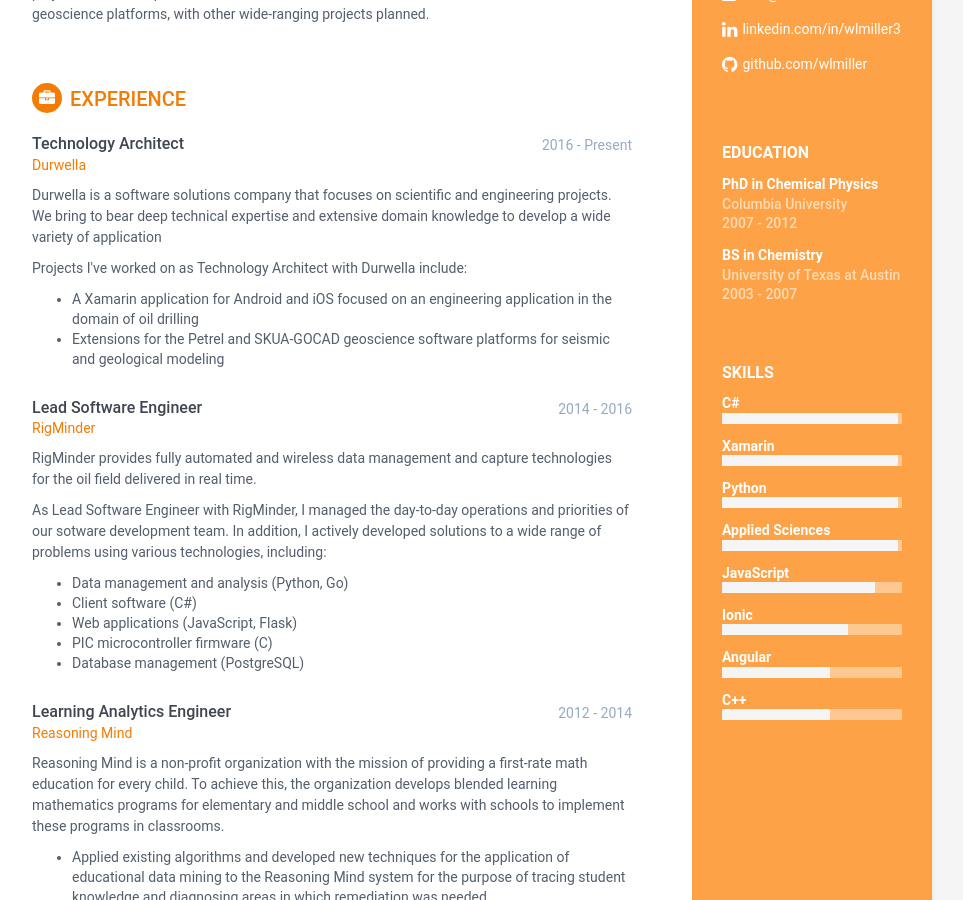
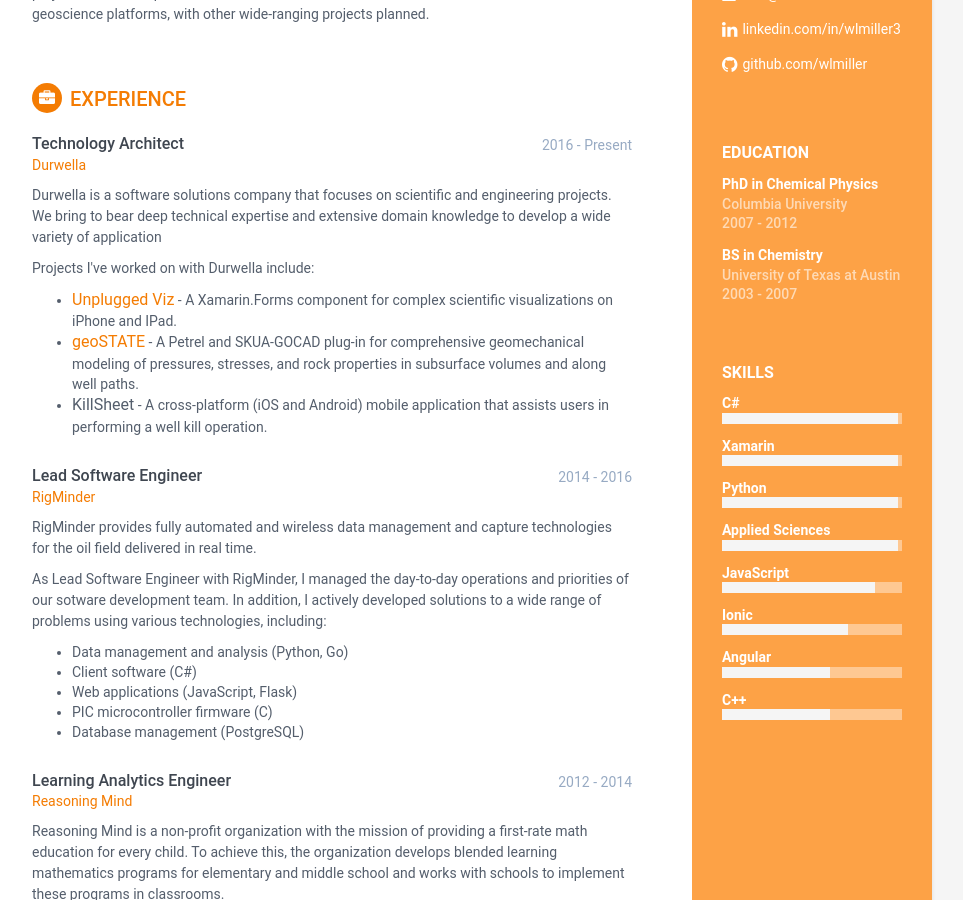
Before and after one commit to wlmiller/wlmiller.github.io, a Jekyll site: the page built from index.html, in a window 1280 px wide and 900 px high, scrolled down 314 px. Shown: the whole window, without its empty margins (188-1151 px from the left). Built offline with Jekyll 4.4.1, drawn with Linux system fonts in a browser that asks for light colours.

Commit message:
add projects

```diff
--- a/index.html
+++ b/index.html
@@ -28,10 +28,23 @@
         <div class="details">
             <p>Durwella is a software solutions company that focuses on scientific and engineering projects. We bring to bear deep technical expertise and extensive domain knowledge to develop a wide variety of application</p>
 
-            <p>Projects I've worked on as Technology Architect with Durwella include:</p>
+            <p>Projects I've worked on with Durwella include:</p>
             <ul>
-                <li> A Xamarin application for Android and iOS focused on an engineering application in the domain of oil drilling</li>
-		        <li> Extensions for the Petrel and SKUA-GOCAD geoscience software platforms for seismic and geological modeling</li>
+                <li> <span class="project-title"><a href="http://unplugged.durwella.com">Unplugged Viz</a></span> -
+                    <span class="project-tagline">
+                        A Xamarin.Forms component for complex scientific visualizations on iPhone and IPad.
+                    </span>
+                </li>
+                <li> <span class="project-title"><a href="https://www.ocean.slb.com/en/plug-ins/plugindetails?ProductId=PGES-B1">geoSTATE</a></span> -
+                    <span class="project-tagline">
+                        A Petrel and SKUA-GOCAD plug-in for comprehensive geomechanical modeling of pressures, stresses, and rock properties in subsurface volumes and along well paths.
+                    </span>
+                </li>
+		        <li> <span class="project-title">KillSheet</span> -
+                    <span class="project-tagline">
+                        A cross-platform (iOS and Android) mobile application that assists users in performing a well kill operation.
+                    </span>
+                </li>
 	        </ul>
         </div><!--//details-->
     </div><!--//item-->
```
